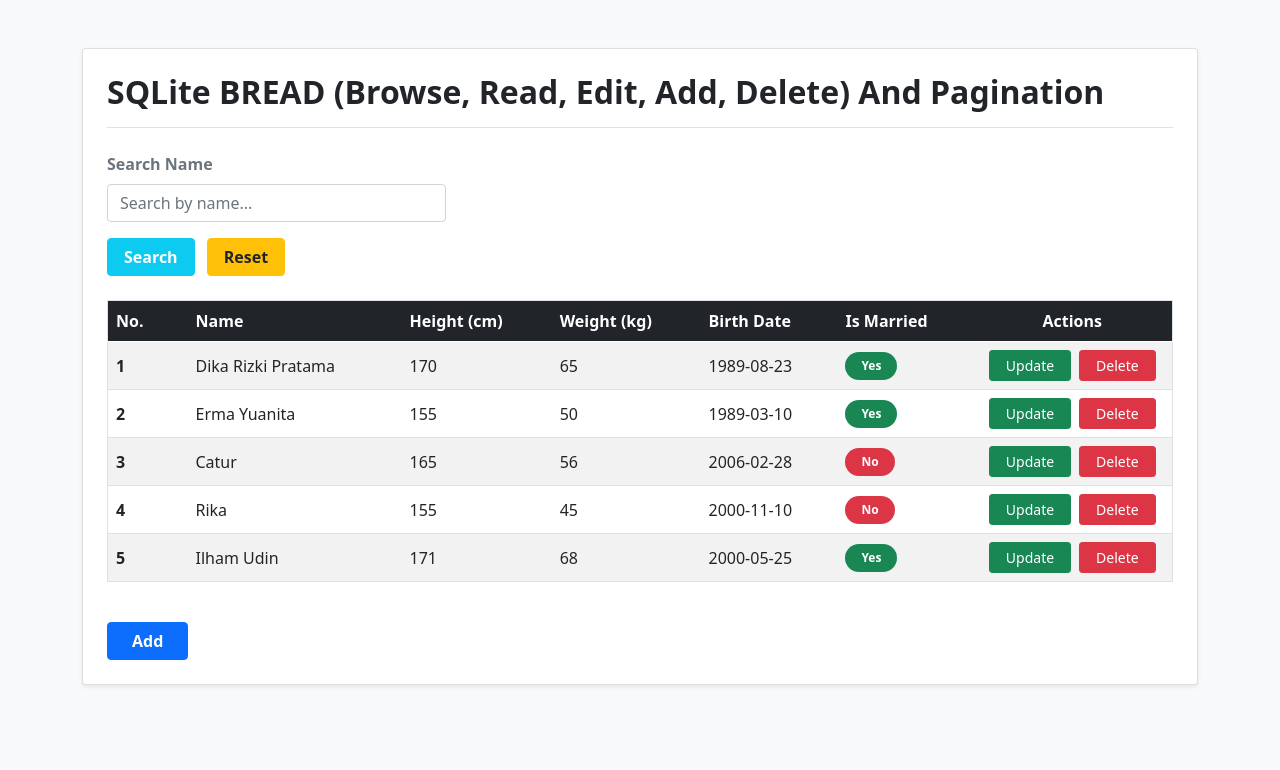
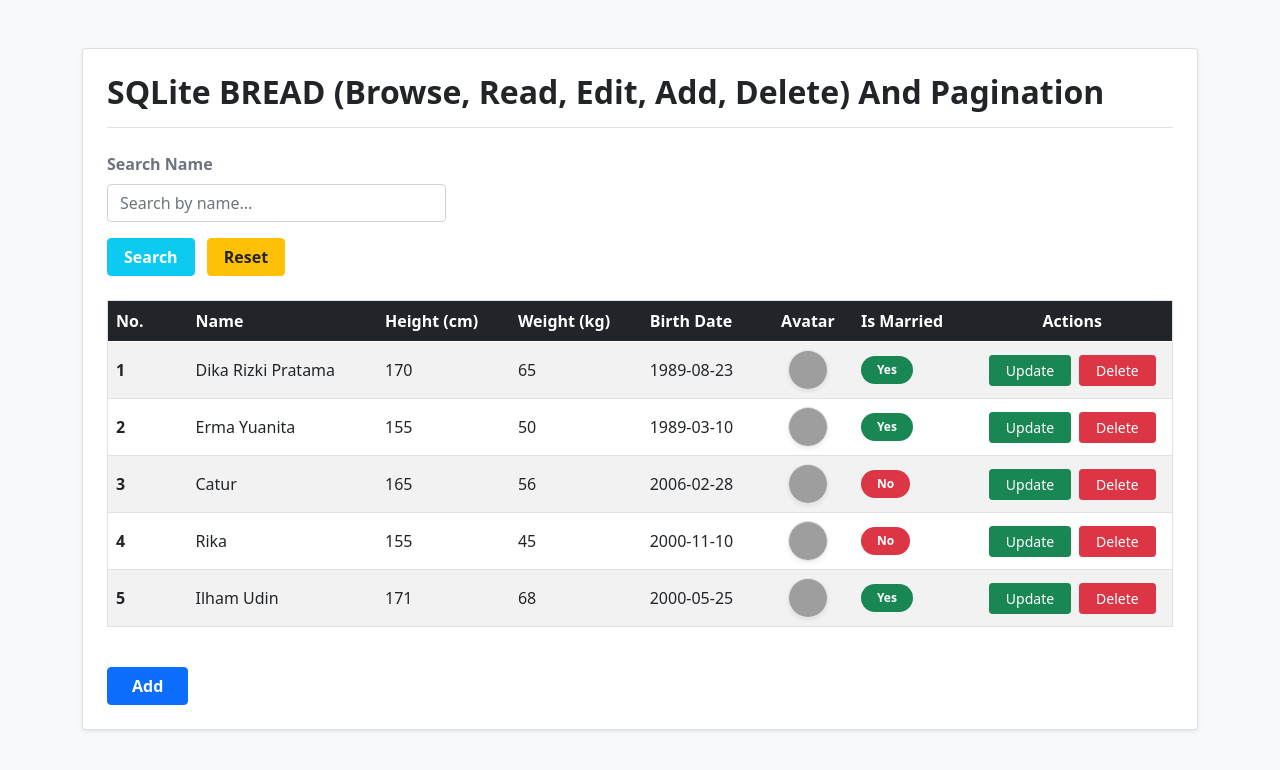
Before and after one commit to ARP-79/EJS, a Node server app: page / in a window 1280 px wide. Shown: the top 770 px of the page. Run offline with Node 20, Linux system fonts and the light colour scheme; data comes from the database, SQL or seed files in the repository; some libraries are stand-ins or nearby versions; grey boxes are pictures that could not be loaded.

Commit message:
testserver

```diff
--- a/views/table.ejs
+++ b/views/table.ejs
@@ -15,14 +15,11 @@
 
         <div class="card shadow-sm p-4">
 
-
             <div class="border-bottom pb-3 mb-4">
                 <h1 class="h2 text-dark m-0 fw-bold">SQLite BREAD (Browse, Read, Edit, Add, Delete) And Pagination</h1>
             </div>
 
-
             <form action="/" method="GET" class="mb-4">
-
                 <div class="row mb-3">
                     <div class="col-12 col-md-6 col-lg-4">
                         <label for="search" class="form-label fw-bold text-secondary">Search Name</label>
@@ -30,17 +27,13 @@
                     </div>
                 </div>
 
-
                 <div class="row">
                     <div class="col-12">
-
                         <button type="submit" class="btn btn-info px-3 fw-bold text-white me-2">Search</button>
-
                         <a href="/" class="btn btn-warning px-3 fw-bold text-dark">Reset</a>
                     </div>
                 </div>
             </form>
-
 
             <div class="table-responsive mb-4">
                 <table class="table table-hover table-striped align-middle border">
@@ -51,6 +44,8 @@
                             <th scope="col">Height (cm)</th>
                             <th scope="col">Weight (kg)</th>
                             <th scope="col">Birth Date</th>
+                            <!-- Kolom Header Baru -->
+                            <th scope="col" class="text-center" style="width: 90px;">Avatar</th>
                             <th scope="col">Is Married</th>
                             <th scope="col" class="text-center" style="width: 200px;">Actions</th>
                         </tr>
@@ -58,7 +53,8 @@
                     <tbody>
                         <% if (rows.length === 0) { %>
                             <tr>
-                                <td colspan="7" class="text-center text-muted py-4">Belum ada data siswa tersedia.</td>
+                                <!-- colspan diubah dari 7 menjadi 8 karena ada kolom baru -->
+                                <td colspan="8" class="text-center text-muted py-4">Belum ada data siswa tersedia.</td>
                             </tr>
                         <% } else { %>
                             <% rows.forEach((item, index) => { %>
@@ -68,6 +64,13 @@
                                     <td><%= item.height || '-' %></td>
                                     <td><%= item.weight || '-' %></td>
                                     <td><%= item.birthdate || '-' %></td>
+                                    <!-- Kolom Isi Avatar Baru -->
+                                    <td class="text-center">
+                                        <img src="https://dicebear.com<%= encodeURIComponent(item.name) %>"
+                                             alt="Avatar"
+                                             class="rounded-circle border shadow-sm"
+                                             style="width: 40px; height: 40px; object-fit: cover;">
+                                    </td>
                                     <td>
                                         <% if (item.isMarried === 1 || item.isMarried === 'true' || item.isMarried === true) { %>
                                             <span class="badge bg-success px-3 py-2 rounded-pill">Yes</span>
@@ -88,7 +91,6 @@
                 </table>
             </div>
 
-
             <div class="d-flex justify-content-start">
                 <button type="button" class="btn btn-primary px-4 fw-bold" onclick="window.location.href='/add'">
                     Add
@@ -98,7 +100,7 @@
         </div>
     </div>
 
-
+    <!-- Perbaikan script Bootstrap agar tidak error/broken link -->
     <script src="https://jsdelivr.net" integrity="sha384-MrcW6ZMFYlzcLA8Nl+NtUVF0sA7MsXsP1UyJoMp4YLEuNSfAP+JcXn/tWtIaxVXM" crossorigin="anonymous"></script>
 </body>
 
```
